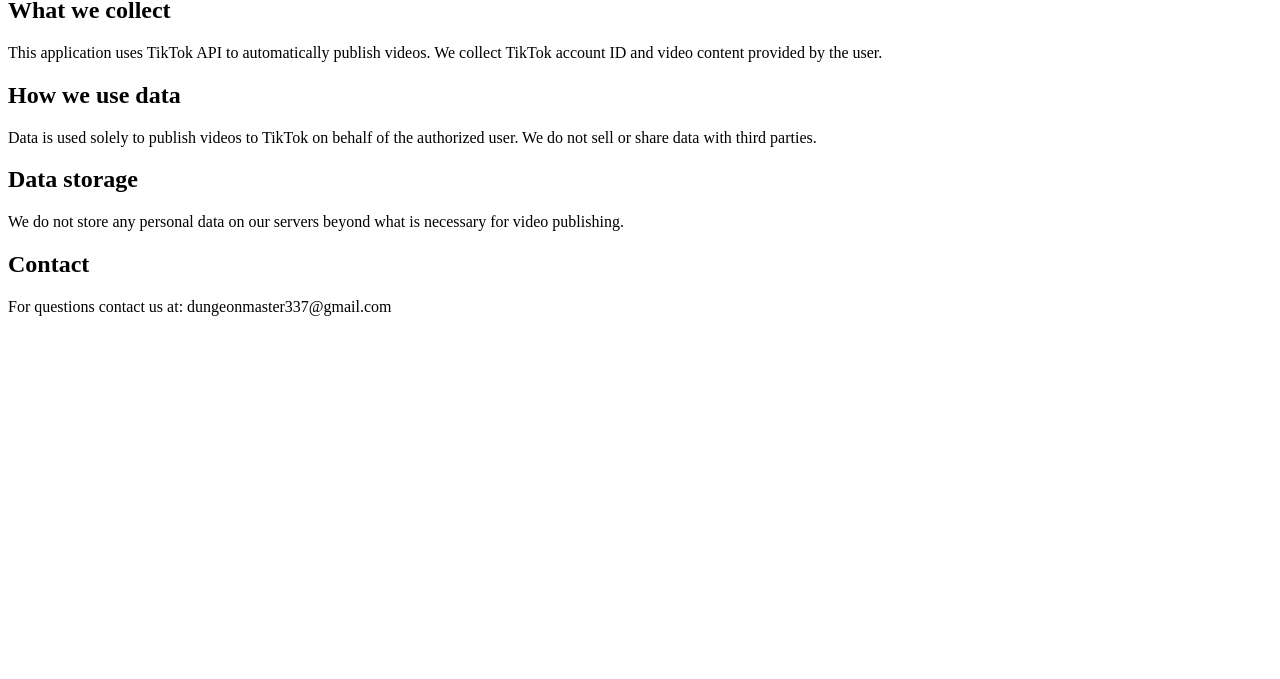
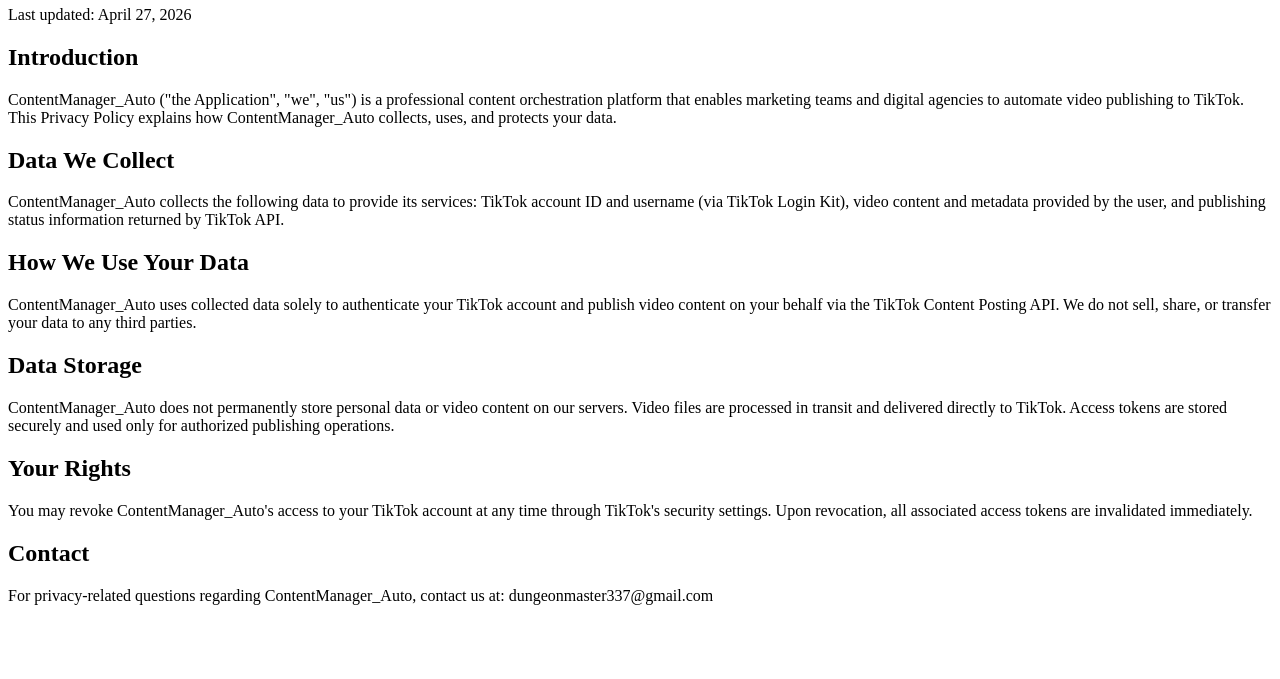
Before and after one commit to DungeonMaster337/tiktok-auth, a plain HTML site: page privacy.html in a window 1280 px wide. Shown: the part 121-800 px from the top of the page. Drawn offline with Linux system fonts and the light colour scheme.

Commit message:
privacy.html

```diff
--- a/privacy.html
+++ b/privacy.html
@@ -1,20 +1,27 @@
 <!DOCTYPE html>
 <html>
-<head><title>Privacy Policy</title></head>
+<head><title>Privacy Policy — ContentManager_Auto</title></head>
 <body>
 <h1>Privacy Policy</h1>
-<p>Last updated: April 15, 2026</p>
+<h2>ContentManager_Auto</h2>
+<p>Last updated: April 27, 2026</p>
 
-<h2>What we collect</h2>
-<p>This application uses TikTok API to automatically publish videos. We collect TikTok account ID and video content provided by the user.</p>
+<h2>Introduction</h2>
+<p>ContentManager_Auto ("the Application", "we", "us") is a professional content orchestration platform that enables marketing teams and digital agencies to automate video publishing to TikTok. This Privacy Policy explains how ContentManager_Auto collects, uses, and protects your data.</p>
 
-<h2>How we use data</h2>
-<p>Data is used solely to publish videos to TikTok on behalf of the authorized user. We do not sell or share data with third parties.</p>
+<h2>Data We Collect</h2>
+<p>ContentManager_Auto collects the following data to provide its services: TikTok account ID and username (via TikTok Login Kit), video content and metadata provided by the user, and publishing status information returned by TikTok API.</p>
 
-<h2>Data storage</h2>
-<p>We do not store any personal data on our servers beyond what is necessary for video publishing.</p>
+<h2>How We Use Your Data</h2>
+<p>ContentManager_Auto uses collected data solely to authenticate your TikTok account and publish video content on your behalf via the TikTok Content Posting API. We do not sell, share, or transfer your data to any third parties.</p>
+
+<h2>Data Storage</h2>
+<p>ContentManager_Auto does not permanently store personal data or video content on our servers. Video files are processed in transit and delivered directly to TikTok. Access tokens are stored securely and used only for authorized publishing operations.</p>
+
+<h2>Your Rights</h2>
+<p>You may revoke ContentManager_Auto's access to your TikTok account at any time through TikTok's security settings. Upon revocation, all associated access tokens are invalidated immediately.</p>
 
 <h2>Contact</h2>
-<p>For questions contact us at: dungeonmaster337@gmail.com</p>
+<p>For privacy-related questions regarding ContentManager_Auto, contact us at: dungeonmaster337@gmail.com</p>
 </body>
 </html>
```
